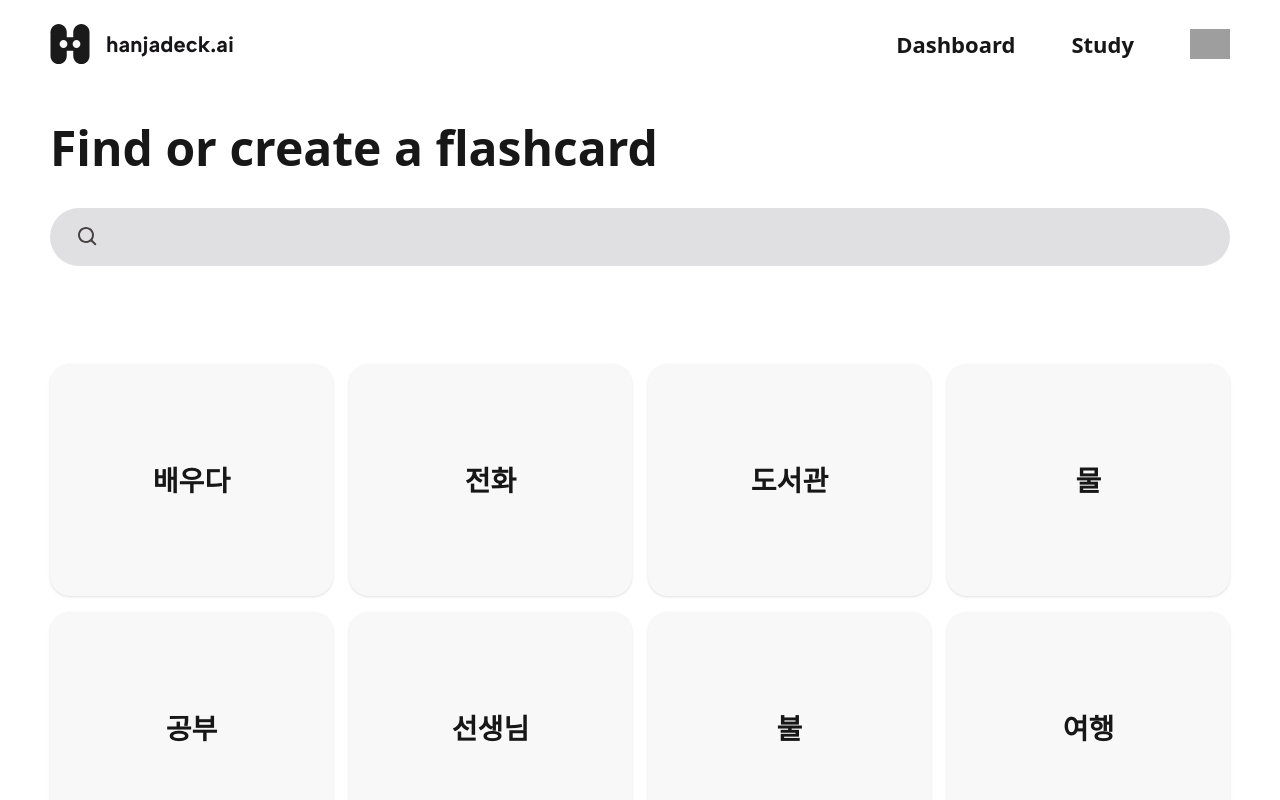
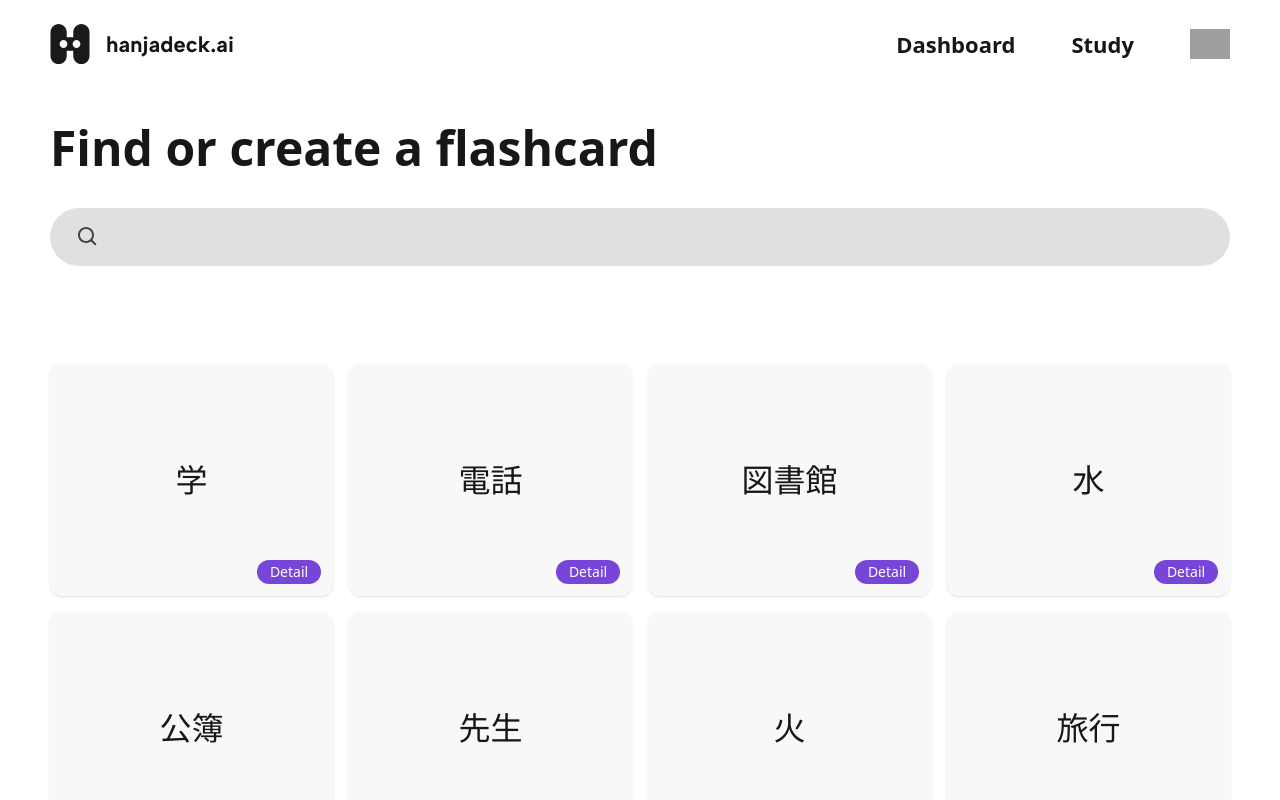
Before and after one commit to xorms571/hanjadeck.ai, a Next.js app: page /learn in a window 1280 px wide. Shown: the top 800 px of the page. Built offline with nearby package versions, Linux system fonts and the light colour scheme; grey boxes are pictures that could not be loaded.

Commit message:
feat: update Button component's onClick type, refactor layout import path, and add FlipCard component for enhanced functionality

```diff
--- a/src/app/components/Button.tsx
+++ b/src/app/components/Button.tsx
@@ -4,12 +4,12 @@ interface props {
     background?: 'primary' | 'secondary';
     icon?: React.ReactNode;
     shadow?: boolean;
-    onClick?: () => void;
+    onClick?: (event: React.MouseEvent<HTMLButtonElement>) => void;
 }
 
 export default function Button({ className = '', children, background = 'primary', shadow = false, icon,onClick }: props) {
     const baseStyle = 'w-full max-w-[480px] h-[58px] rounded-[180px] text-bold'
-    const backgroundStyle = background === 'primary' ? 'bg-(--primary) text-white' : 'bg-(--secondary-white)'
+    const backgroundStyle = background === 'primary' ? 'bg-(--primary) text-white hover:bg-(--primary-hover)' : 'bg-(--secondary-white) hover:bg-(--neutrals-white)'
     const iconStyle = icon ? 'flex justify-center items-center gap-4' : ''
     const shadowStyle = shadow ? 'shadow' : ''
     return (
--- a/src/app/layout.tsx
+++ b/src/app/layout.tsx
@@ -1,6 +1,6 @@
 import type { Metadata } from "next";
 import { Albert_Sans } from "next/font/google";
-import "./globals.css";
+import "./style/globals.css";
 import Header from "./components/Header";
 
 const alvertSans = Albert_Sans({
--- /dev/null
+++ b/src/app/learn/FlipCard.tsx
@@ -0,0 +1,59 @@
+import { useState } from "react";
+import { useRouter } from "next/navigation";
+import Button from "@/app/components/Button";
+
+interface props {
+    character: string
+    korean: string
+    english: string
+    width: string
+    height: string
+    id: string
+}
+
+export default function FlipCard({ id, character, korean, english, width, height }: props) {
+
+    const [flipped, setFlipped] = useState(false);
+    const router = useRouter();
+
+    const handleDetailClick = (e: React.MouseEvent) => {
+        e.stopPropagation();
+        router.push(`learn/${id}`);
+    }
+
+    return (
+        <div style={{ width, height }} className="perspective-[1000px] cursor-pointer">
+            <div
+                className={`relative w-full h-full transition-transform duration-600 ease-[cubic-bezier(.2,.9,.2,1)] transform-3d ${flipped ? "transform-[rotateY(180deg)]" : ""}`}
+                role="button"
+                tabIndex={0}
+                onClick={() => setFlipped(v => !v)}
+                aria-pressed={flipped}
+                onKeyDown={(e) => { if (e.key === " " || e.key === "Enter") setFlipped(v => !v); }}
+            >
+                {/* Front Face */}
+                <div className="absolute inset-0 w-full h-full flex items-center justify-center backface-hidden rounded-xl shadow bg-(--secondary-white) hover:bg-(--secondary-cool) transition-colors duration-100">
+                    {character}
+                    <Button
+                        className="text-sm w-16! h-6! leading-6 absolute bottom-3 right-3"
+                        onClick={(e) => handleDetailClick(e)}>
+                        Detail
+                    </Button>
+                </div>
+
+                {/* Back Face */}
+                <div className="absolute inset-0 w-full h-full flex flex-col items-center justify-center backface-hidden rounded-xl shadow bg-(--primary) hover:bg-(--primary-hover) transform-[rotateY(180deg)] transition-colors duration-100">
+                    <p className="text-[32px]! text-(--secondary-white)!">{korean}</p>
+                    <p className="absolute bottom-[30%] text-md text-(--secondary-white)!">{english}</p>
+                    <Button
+                        background="secondary"
+                        className="text-sm w-16! h-6! leading-6 absolute bottom-3 right-3"
+                        onClick={(e) => handleDetailClick(e)}>
+                        Detail
+                    </Button>
+                </div>
+
+            </div>
+        </div>
+    )
+}
--- a/src/app/learn/Searching.tsx
+++ b/src/app/learn/Searching.tsx
@@ -2,9 +2,9 @@
 
 import { useState } from "react";
 import { mockupCards } from "@/mockup/mockup-data";
-import Link from "next/link";
 import Input from "@/app/components/Input";
 import NoResult from "./NoResult";
+import FlipCard from "./FlipCard";
 
 export default function Searching() {
     const [searchTerm, setSearchTerm] = useState('');
@@ -21,10 +21,8 @@ export default function Searching() {
         ) : (
             <ul className="flex flex-wrap gap-4">
                 {filteredCards.map((card) => (
-                    <li key={card.id} className="w-full md:w-[calc(50%-8px)] lg:w-[calc(25%-12px)] bg-(--secondary-white) shadow rounded-[20px] h-[232px]">
-                        <Link href={`learn/${card.id}`} className="w-full h-full flex justify-center items-center">
-                            <h3 className="text-[32px]">{card.korean}</h3>
-                        </Link>
+                    <li key={card.id} className="text-[32px] w-full md:w-[calc(50%-8px)] lg:w-[calc(25%-12px)] rounded-[20px] h-[232px]">
+                        <FlipCard id={card.id} character={card.character} korean={card.korean} english={card.english} width="100%" height="100%"/>
                     </li>
                 ))}
             </ul>
--- a/src/app/login/page.tsx
+++ b/src/app/login/page.tsx
@@ -1,5 +1,5 @@
 import Image from "next/image"
-import Button from "../components/Button"
+import Button from "@/app/components/Button"
 
 export default function LoginPage() {
     return (
--- a/src/app/globals.css
+++ b/src/app/style/globals.css
@@ -4,9 +4,11 @@
   --background: #ffffff;
   --foreground: #171717;
   --primary: #7745D7;
+  --primary-hover: #7041c7;
   --secondary-cool: #E0E0E3;
   --secondary-white: #F8F8F8;
   --neutrals-white: #EDEDED;
+  --neutrals-black: #17151A;
 }
 
 @theme inline {
```
